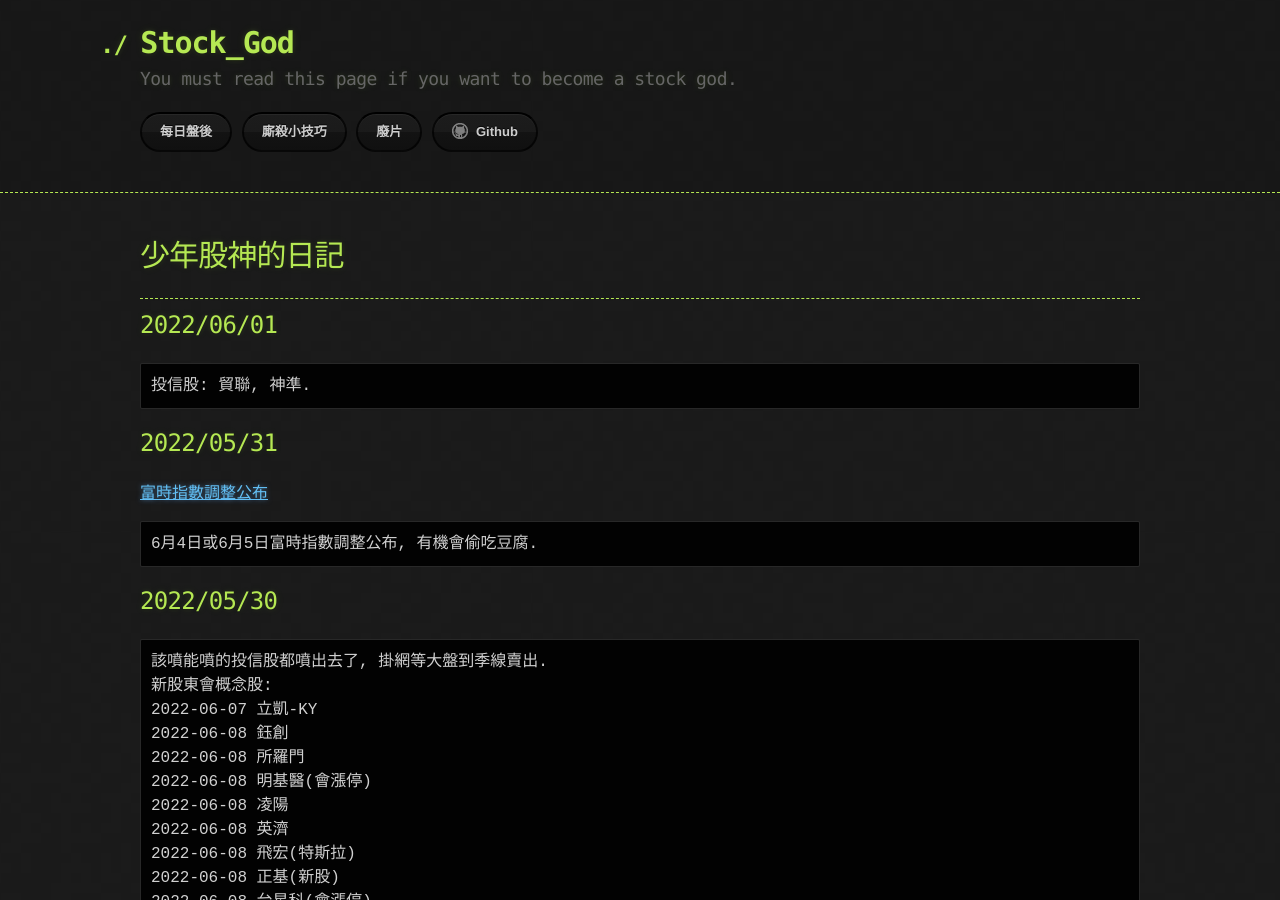
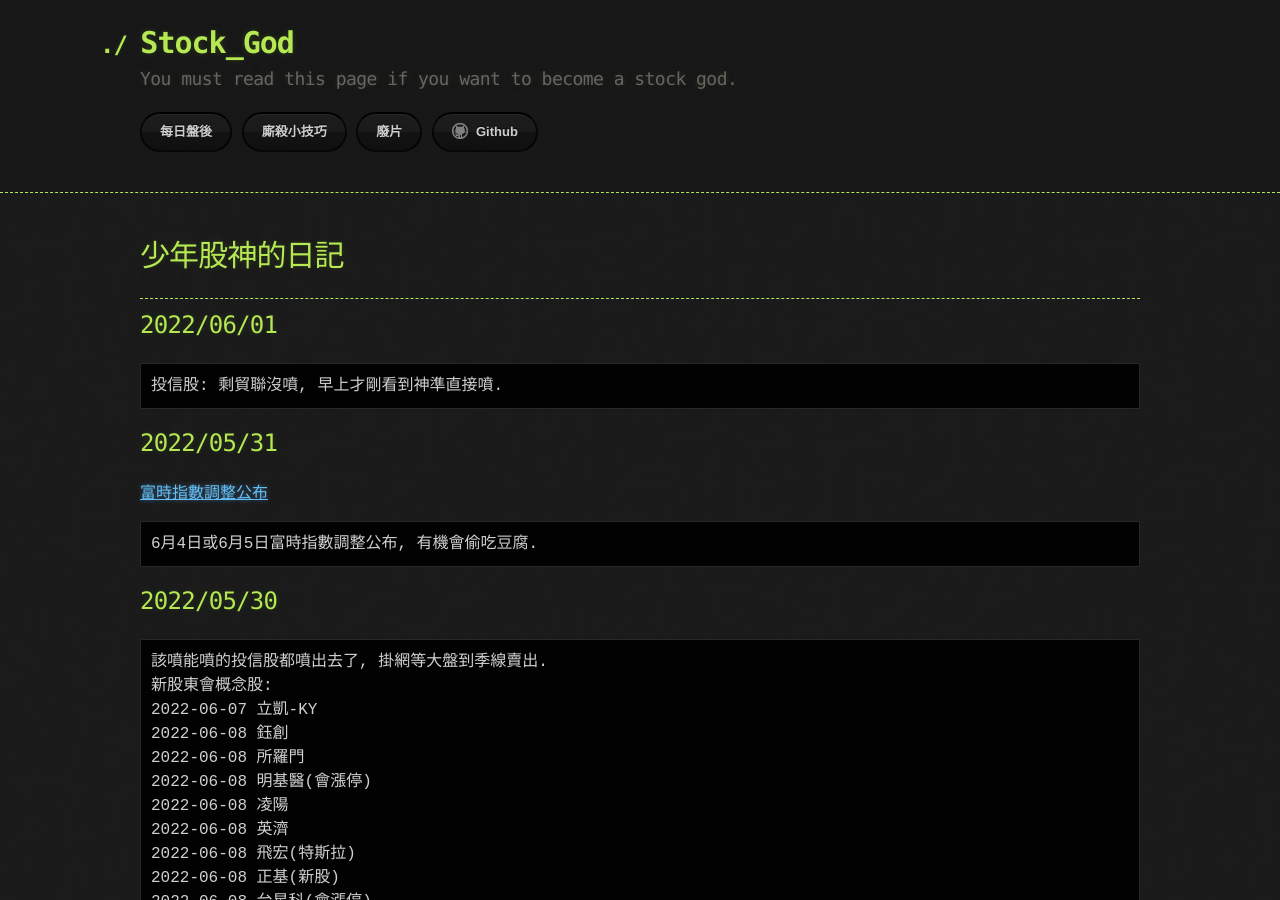
Before and after one commit to lepg5487/Stock_God, a Jekyll site: the page built from index.md, in a window 1280 px wide and 900 px high. Built offline with Jekyll 4.4.1, drawn with Linux system fonts in a browser that asks for light colours; our own code applies the rules of GitHub Pages for plain Markdown files.

Commit message:
Update index.md

````diff
--- a/index.md
+++ b/index.md
@@ -8,7 +8,7 @@ layout: testlayouts
 
 ## 2022/06/01
 ```
-投信股: 貿聯, 神準.
+投信股: 剩貿聯沒噴, 早上才剛看到神準直接噴.
 ```
 
 ## 2022/05/31
````
